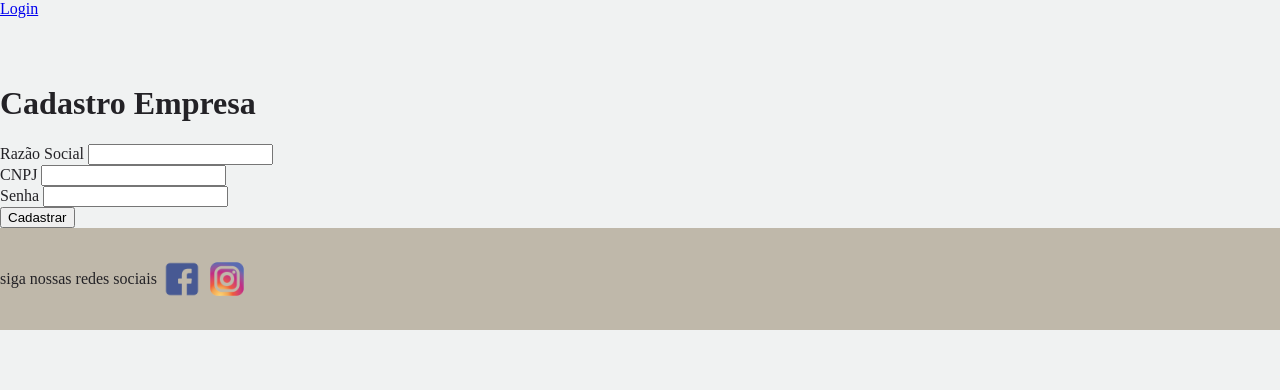
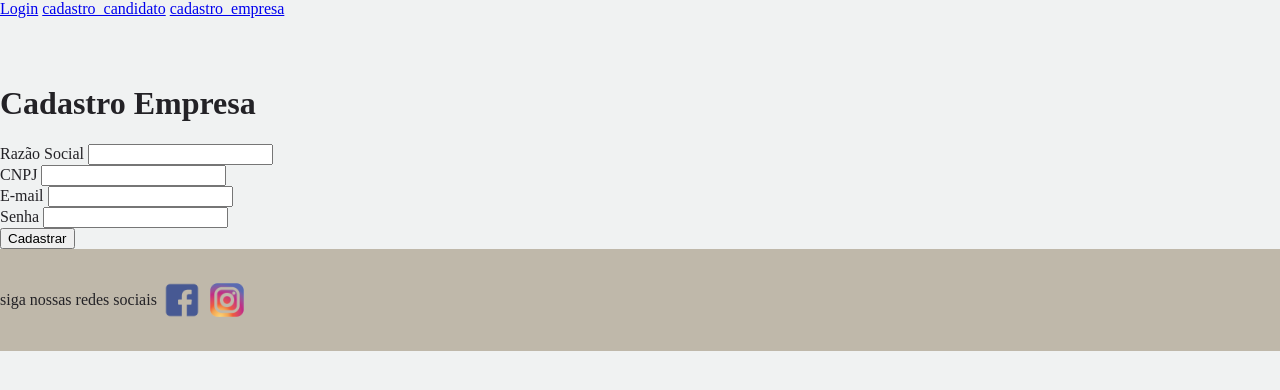
Before and after one commit to cami-almeida/integra, a Django app: page /cadastro_empresa in a window 1280 px wide. Shown: the top 390 px of the page. Run offline with Django 3.2, Linux system fonts and the light colour scheme.

Commit message:
estruturar pagina da empresa

```diff
--- a/website/models.py
+++ b/website/models.py
@@ -137,6 +137,11 @@ class Empresa(models.Model):
         verbose_name = 'Razão Social'
     )
 
+    email = models.EmailField(
+        max_length=255,
+        verbose_name='E-mail'
+    )
+
     cnpj = models.CharField(
         max_length = 14,
         verbose_name = 'CNPJ'
--- a/website/static/css/style.css
+++ b/website/static/css/style.css
@@ -86,3 +86,33 @@ header{
 .aba_empresa{
     display: none;
 }
+/* fim css login */
+
+
+
+/* css pagina_empresa */
+
+.lista_candidatos{
+    display: flex;
+    flex-wrap: wrap;
+    justify-content: space-around;
+}
+
+.bloco_candidato{
+    display: flex;
+    flex-direction: row;
+}
+.iconeCandidato{
+    height: 150px;
+    width: 150px;
+}
+.carrosel{
+    height: 25vh;
+}
+.bloco_candidato{
+    width: 30vw;
+    border: 2px solid red;
+    margin: 1%;
+}
+
+/* fim css pagina_empresa */
--- a/website/templates/cadastro_empresa.html
+++ b/website/templates/cadastro_empresa.html
@@ -14,6 +14,11 @@
         <input type="text" name="cnpj" maxlength="12" required id="cnpj">
     </div>
 
+    <div class="email">
+        <label for="email">E-mail</label>
+        <input type="email" name="email"  required id="email">
+    </div>
+
     <div class="senha">
         <label for="senha">Senha</label>
         <input type="password" name="senha" id="senha" maxlength="255" minlength="5" required>
--- a/website/templates/shared/layout.html
+++ b/website/templates/shared/layout.html
@@ -13,6 +13,8 @@
 <body>
 <header>
     <a href="/login">Login</a>
+    <a href="/cadastro_candidato">cadastro_candidato</a>
+    <a href="/cadastro_empresa">cadastro_empresa</a>
 </header>
     <main>
         {% block conteudo %}
--- a/website/urls.py
+++ b/website/urls.py
@@ -1,5 +1,5 @@
 from django.urls import path, include
-from website.views import index, cadastro_candidato, cadastro_empresa, login, cadastro_cv, pagina_candidato
+from website.views import index, cadastro_candidato, cadastro_empresa, login, cadastro_cv, pagina_candidato, pagina_empresa
 
 urlpatterns = [
     path('', index),
@@ -7,5 +7,6 @@ urlpatterns = [
     path('cadastro_empresa', cadastro_empresa),
     path('cadastro_candidato', cadastro_candidato),
     path('cadastro_cv', cadastro_cv),
-    path('pagina_candidato', pagina_candidato)
+    path('pagina_candidato', pagina_candidato),
+    path('pagina_empresa', pagina_empresa)
 ]
--- a/website/views.py
+++ b/website/views.py
@@ -46,6 +46,7 @@ def cadastro_empresa(request):
         empresa.razao_social = request.POST.get('razao_social')
         empresa.cnpj = request.POST.get('cnpj')
         empresa.senha = request.POST.get('senha')
+        empresa.email = request.POST.get('email')
         empresa.save()
         return render(request, 'login.html')
 
@@ -84,5 +85,12 @@ def cadastro_cv(request):
 
 
 def pagina_candidato(request):
-    contexto = {}
+    candidatos = Candidato.objects.filter(ativo=True).all()
+    contexto = {"candidatos":candidatos}
     return render(request, 'pagina_candidato.html',contexto)
+
+
+def pagina_empresa(request):
+    candidatos = Candidato.objects.filter(ativo=True).all()
+    contexto = {"candidatos":candidatos}
+    return render(request, 'pagina_empresa.html', contexto)
```
Also changed, not shown: website/templates/pagina_empresa.html (+41 -3 lines), website/templates/placeholder.html (deleted, +0 -17 lines), website/static/image/iconFeminino.png (added), website/static/image/iconMasculino.png (added), website/static/image/iconOutros.png (added).
